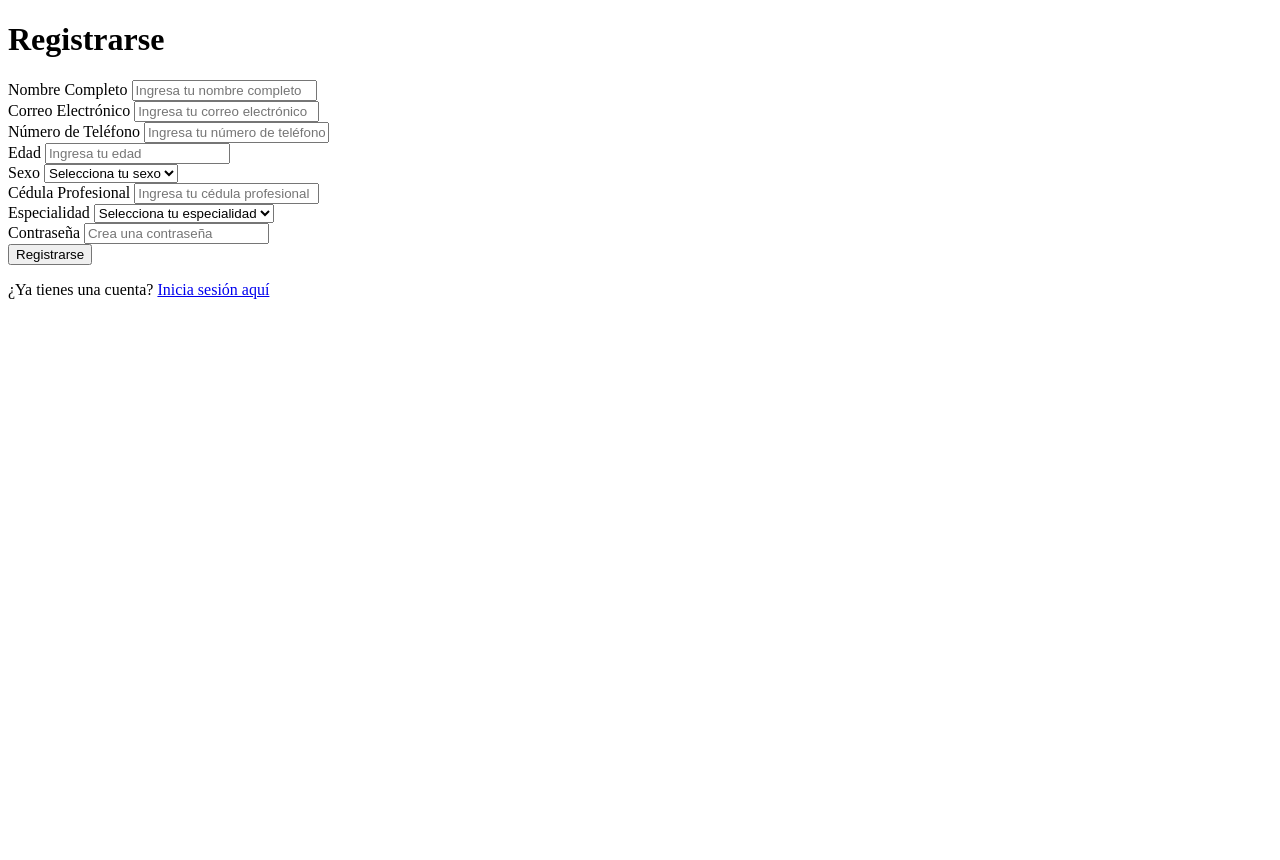
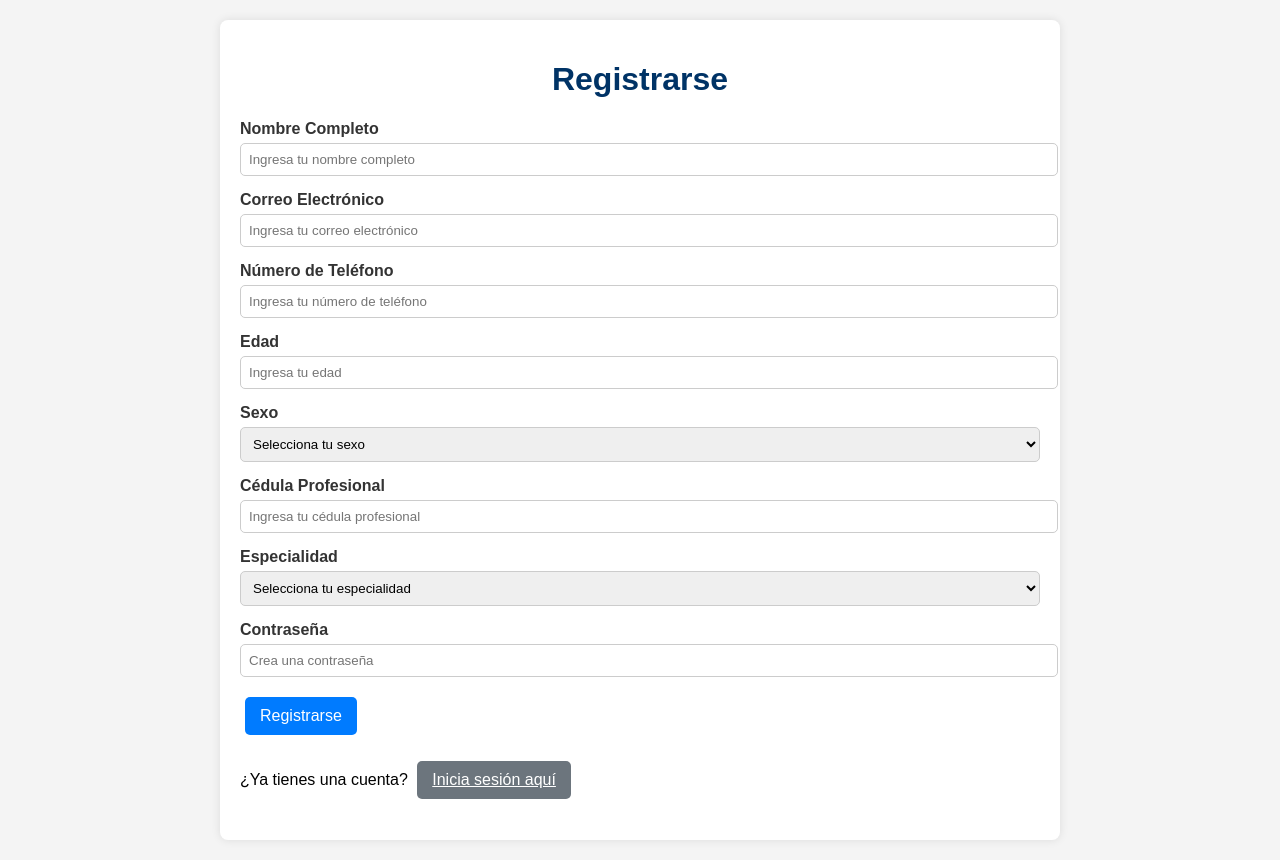
Before and after one commit to Krieger078/proyecto_doctores, a Flask app: page /register in a window 1280 px wide. Before the commit the page ends 299 px from the top, so only its background shows below. Run offline with Flask 3, Linux system fonts and the light colour scheme.

Commit message:
Implementación styles.css

```diff
--- /dev/null
+++ b/static/styles.css
@@ -0,0 +1,125 @@
+/* Estilos generales */
+body {
+    font-family: Arial, sans-serif;
+    background-color: #f4f4f4;
+    margin: 0;
+    padding: 0;
+}
+
+.container {
+    width: 90%;
+    max-width: 800px;
+    margin: 20px auto;
+    background: white;
+    padding: 20px;
+    box-shadow: 0px 0px 10px rgba(0, 0, 0, 0.1);
+    border-radius: 8px;
+}
+
+h1 {
+    text-align: center;
+    color: #003366;
+}
+
+/* Botones */
+button, .btn {
+    display: inline-block;
+    padding: 10px 15px;
+    margin: 5px;
+    border: none;
+    border-radius: 5px;
+    cursor: pointer;
+    font-size: 16px;
+}
+
+.btn-primary {
+    background-color: #007bff;
+    color: white;
+}
+
+.btn-primary:hover {
+    background-color: #0056b3;
+}
+
+.btn-danger {
+    background-color: #dc3545;
+    color: white;
+}
+
+.btn-danger:hover {
+    background-color: #a71d2a;
+}
+
+.btn-secondary {
+    background-color: #6c757d;
+    color: white;
+}
+
+.btn-secondary:hover {
+    background-color: #565e64;
+}
+
+/* Formularios */
+form {
+    display: flex;
+    flex-direction: column;
+}
+
+.form-group {
+    margin-bottom: 15px;
+}
+
+label {
+    font-weight: bold;
+    color: #333;
+}
+
+input, select, textarea {
+    width: 100%;
+    padding: 8px;
+    margin-top: 5px;
+    border: 1px solid #ccc;
+    border-radius: 5px;
+}
+
+textarea {
+    resize: vertical;
+}
+
+/* Navegación */
+nav {
+    background-color: #003366;
+    padding: 10px;
+    text-align: center;
+}
+
+nav a {
+    color: white;
+    text-decoration: none;
+    margin: 0 15px;
+    font-size: 18px;
+}
+
+nav a:hover {
+    text-decoration: underline;
+}
+
+/* Listas */
+ul {
+    list-style-type: none;
+    padding: 0;
+}
+
+li {
+    background: #f8f9fa;
+    margin: 5px 0;
+    padding: 10px;
+    border-radius: 5px;
+}
+
+/* Responsividad */
+@media (max-width: 600px) {
+    .container {
+        width: 95%;
+    }
+}
--- a/templates/agregar_paciente.html
+++ b/templates/agregar_paciente.html
@@ -3,6 +3,7 @@
 <head>
   <meta charset="UTF-8">
   <meta name="viewport" content="width=device-width, initial-scale=1.0">
+  <link rel="stylesheet" href="/static/styles.css">
   <title>Agregar Paciente</title>
 </head>
 <body>
--- a/templates/dashboard.html
+++ b/templates/dashboard.html
@@ -3,6 +3,7 @@
 <head>
   <meta charset="UTF-8">
   <meta name="viewport" content="width=device-width, initial-scale=1.0">
+  <link rel="stylesheet" href="/static/styles.css">
   <title>Panel de Pacientes</title>
 </head>
 <body>
--- a/templates/eliminar_paciente.html
+++ b/templates/eliminar_paciente.html
@@ -3,6 +3,7 @@
 <head>
   <meta charset="UTF-8">
   <meta name="viewport" content="width=device-width, initial-scale=1.0">
+  <link rel="stylesheet" href="/static/styles.css">
   <title>Eliminar Pacientes</title>
 </head>
 <body>
--- a/templates/register.html
+++ b/templates/register.html
@@ -4,6 +4,7 @@
   <meta charset="UTF-8">
   <meta name="viewport" content="width=device-width, initial-scale=1.0">
   <title>Registrarse</title>
+  <link rel="stylesheet" href="/static/styles.css">
 </head>
 <body>
   <div class="container">
@@ -11,23 +12,23 @@
     <form action="/register" method="POST">
       <div class="form-group">
         <label for="nombrecompleto">Nombre Completo</label>
-        <input type="text" id="nombrecompleto" name="nombrecompleto" placeholder="Ingresa tu nombre completo" required>
+        <input type="text" id="nombrecompleto" name="nombrecompleto" placeholder="Ingresa tu nombre completo" required class="form-control">
       </div>
       <div class="form-group">
         <label for="email">Correo Electrónico</label>
-        <input type="email" id="email" name="email" placeholder="Ingresa tu correo electrónico" required>
+        <input type="email" id="email" name="email" placeholder="Ingresa tu correo electrónico" required class="form-control">
       </div>
       <div class="form-group">
         <label for="telefono">Número de Teléfono</label>
-        <input type="text" id="telefono" name="telefono" placeholder="Ingresa tu número de teléfono" required>
+        <input type="text" id="telefono" name="telefono" placeholder="Ingresa tu número de teléfono" required class="form-control">
       </div>
       <div class="form-group">
         <label for="edad">Edad</label>
-        <input type="number" id="edad" name="edad" placeholder="Ingresa tu edad" required>
+        <input type="number" id="edad" name="edad" placeholder="Ingresa tu edad" required class="form-control">
       </div>
       <div class="form-group">
         <label for="sexo">Sexo</label>
-        <select id="sexo" name="sexo" required>
+        <select id="sexo" name="sexo" required class="form-control">
           <option value="">Selecciona tu sexo</option>
           <option value="masculino">Masculino</option>
           <option value="femenino">Femenino</option>
@@ -36,11 +37,11 @@
       </div>
       <div class="form-group">
         <label for="licencia">Cédula Profesional</label>
-        <input type="text" id="licencia" name="licencia" placeholder="Ingresa tu cédula profesional" required>
+        <input type="text" id="licencia" name="licencia" placeholder="Ingresa tu cédula profesional" required class="form-control">
       </div>
       <div class="form-group">
         <label for="especialidad">Especialidad</label>
-        <select id="especialidad" name="especialidad" required>
+        <select id="especialidad" name="especialidad" required class="form-control">
           <option value="">Selecciona tu especialidad</option>
           <option value="Cardiología">Cardiología</option>
           <option value="Dermatología">Dermatología</option>
@@ -60,13 +61,13 @@
       </div>
       <div class="form-group">
         <label for="password">Contraseña</label>
-        <input type="password" id="password" name="password" placeholder="Crea una contraseña" required>
+        <input type="password" id="password" name="password" placeholder="Crea una contraseña" required class="form-control">
       </div>
       <div class="botones">
-        <button type="submit">Registrarse</button>
+        <button type="submit" class="btn btn-primary">Registrarse</button>
       </div>
     </form>
-    <p>¿Ya tienes una cuenta? <a href="/login">Inicia sesión aquí</a></p>
+    <p>¿Ya tienes una cuenta? <a href="/login" class="btn btn-secondary">Inicia sesión aquí</a></p>
   </div>
 </body>
 </html>
--- a/templates/ver_pacientes.html
+++ b/templates/ver_pacientes.html
@@ -3,6 +3,7 @@
 <head>
   <meta charset="UTF-8">
   <meta name="viewport" content="width=device-width, initial-scale=1.0">
+  <link rel="stylesheet" href="/static/styles.css">
   <title>Ver Pacientes</title>
 </head>
 <body>
```
Also changed, not shown: templates/index.html (+62 -6 lines), templates/login.html (+5 -4 lines).
